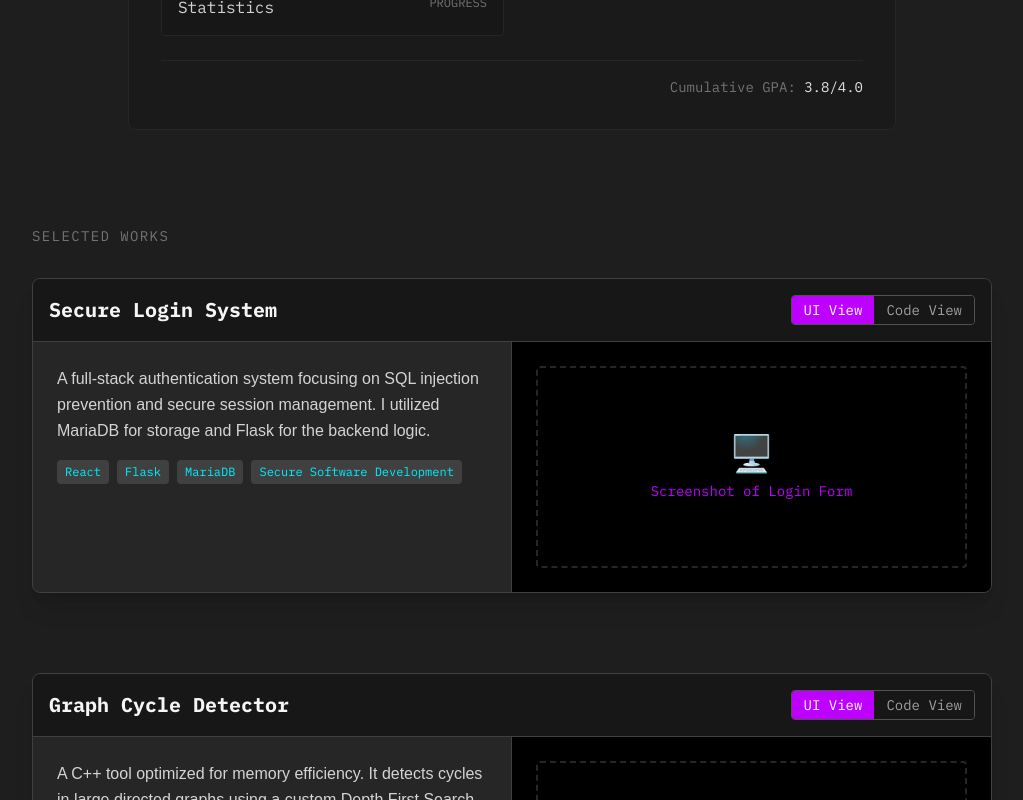
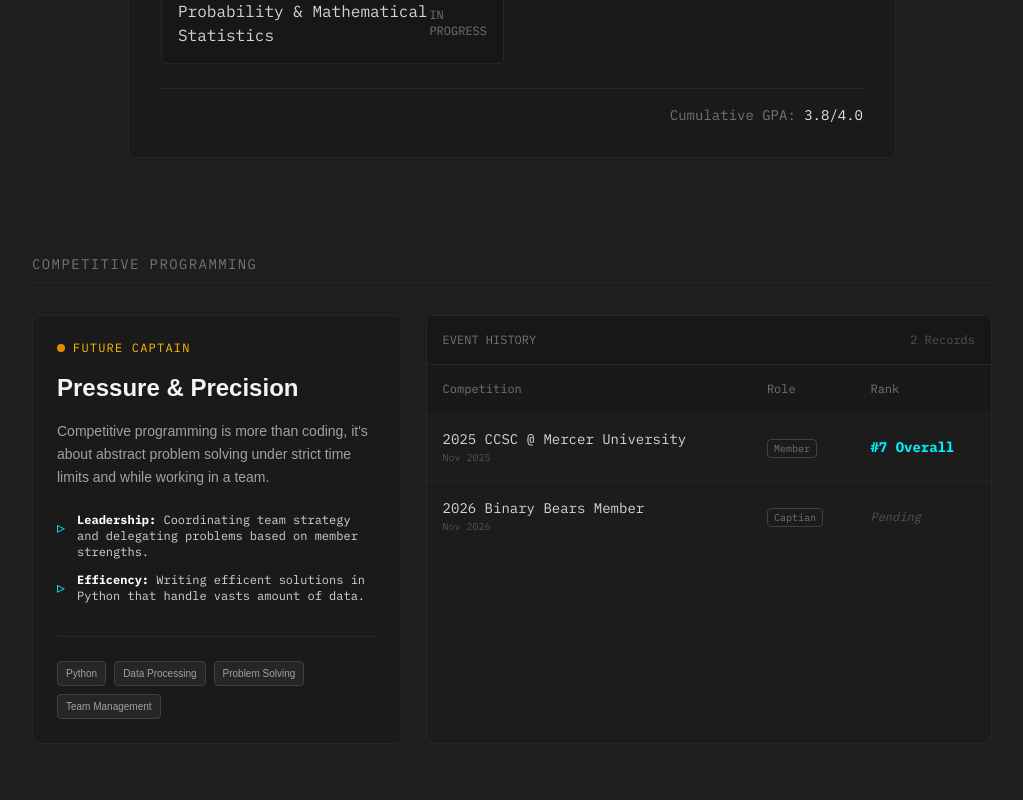
Before and after one commit to Jstowers1/Jstowers1.github.io, a Next.js app: page / in a window 1280 px wide. Shown: the part 2000-2800 px from the top of the page, without its empty margins (128-1151 px from the left). Built offline with nearby package versions, Linux system fonts and the light colour scheme; a web font is replaced by a local one.

Commit message:
Competitive Programming
Added a section about my time spent in the Binary Bears, Mercer's
Competitive Programming Team

```diff
--- /dev/null
+++ b/app/components/CompetitiveProgramming.tsx
@@ -0,0 +1,140 @@
+interface Competition {
+  name: string;
+  role: "Captain" | "Member" | "Solo";
+  rank: string; // e.g., "#6" or "Pending"
+  date: string;
+  status: "completed" | "upcoming";
+}
+
+const competitions: Competition[] = [
+  {
+    name: "2025 CCSC @ Mercer University",
+    role: "Member",
+    rank: "#7 Overall",
+    date: "Nov 2025",
+    status: "completed",
+  },
+  {
+    name: "2026 Binary Bears Member",
+    role: "Captian",
+    rank: "Pending",
+    date: "Nov 2026",
+    status: "upcoming",
+  },
+];
+
+export default function CompetitionLog() {
+  return (
+    <div className="max-w-5xl mx-auto mb-32">
+
+      {/* Section Header */}
+      <h2 className="font-mono text-sm text-neutral-500 mb-8 uppercase tracking-widest border-b border-neutral-800 pb-2">
+        Competitive Programming
+      </h2>
+
+      <div className="grid grid-cols-1 lg:grid-cols-5 gap-6">
+
+        {/* PANEL 1: The "Why This Matters" Info Panel (Spans 2 columns) */}
+        <div className="lg:col-span-2 flex flex-col gap-6">
+
+          {/* The "Hook" Card */}
+          <div className="bg-neutral-900/50 border border-neutral-800 p-6 rounded-lg h-full flex flex-col justify-between">
+            <div>
+              <div className="flex items-center gap-2 mb-4">
+                <div className="w-2 h-2 rounded-full bg-amber-500 animate-pulse"></div>
+                <h3 className="text-amber-400 font-mono text-xs uppercase tracking-widest">
+                  Future Captain
+                </h3>
+              </div>
+
+              <h4 className="text-2xl font-bold text-neutral-100 font-sans mb-4">
+                Pressure & Precision
+              </h4>
+
+              <p className="text-neutral-400 text-sm leading-relaxed mb-6">
+                Competitive programming is more than coding, it's about
+                abstract problem solving under strict time limits and while working in a team.
+              </p>
+
+              <div className="space-y-3">
+                <div className="flex items-start gap-3">
+                  <span className="text-accent-cyan mt-1">▹</span>
+                  <p className="text-xs text-neutral-300 font-mono">
+                    <strong className="text-white">Leadership:</strong> Coordinating team strategy and delegating problems based on member strengths.
+                  </p>
+                </div>
+                <div className="flex items-start gap-3">
+                  <span className="text-accent-cyan mt-1">▹</span>
+                  <p className="text-xs text-neutral-300 font-mono">
+                    <strong className="text-white">Efficency:</strong> Writing efficent solutions in Python that handle vasts amount of data.
+                  </p>
+                </div>
+              </div>
+            </div>
+
+            {/* Tech Badge Footer */}
+            <div className="mt-8 pt-6 border-t border-neutral-800 flex flex-wrap gap-2">
+              {["Python", "Data Processing", "Problem Solving", "Team Management"].map(tag => (
+                <span key={tag} className="text-[10px] px-2 py-1 bg-neutral-800 border border-neutral-700 rounded text-neutral-400">
+                  {tag}
+                </span>
+              ))}
+            </div>
+          </div>
+        </div>
+
+        {/* PANEL 2: The Scrollable Log (Spans 3 columns) */}
+        <div className="lg:col-span-3 bg-neutral-900/30 border border-neutral-800 rounded-lg overflow-hidden flex flex-col">
+
+          {/* Log Header */}
+          <div className="p-4 bg-neutral-900 border-b border-neutral-800 flex justify-between items-center">
+            <span className="font-mono text-xs text-neutral-500 uppercase">Event History</span>
+            <span className="font-mono text-xs text-neutral-600">{competitions.length} Records</span>
+          </div>
+
+          {/* Scrollable Container - This keeps it compact even if you add 50 events */}
+          <div className="overflow-y-auto max-h-[350px] scrollbar-thin scrollbar-thumb-neutral-700 scrollbar-track-transparent">
+            <table className="w-full text-left border-collapse">
+              <thead className="bg-neutral-900/50 text-xs text-neutral-500 font-mono sticky top-0 backdrop-blur-md">
+                <tr>
+                  <th className="p-4 font-normal">Competition</th>
+                  <th className="p-4 font-normal">Role</th>
+                  <th className="p-4 font-normal">Rank</th>
+                </tr>
+              </thead>
+              <tbody className="text-sm font-mono divide-y divide-neutral-800">
+                {competitions.map((comp, i) => (
+                  <tr key={i} className="hover:bg-neutral-800/30 transition-colors">
+                    <td className="p-4 text-neutral-300">
+                      {comp.name}
+                      <div className="text-[10px] text-neutral-600 mt-0.5">{comp.date}</div>
+                    </td>
+                    <td className="p-4">
+                      <span className={`text-[10px] px-1.5 py-0.5 rounded border ${
+                        comp.role === "Captain"
+                        ? "border-amber-900/40 text-amber-500 bg-amber-900/10"
+                        : "border-neutral-700 text-neutral-500"
+                      }`}>
+                        {comp.role}
+                      </span>
+                    </td>
+                    <td className="p-4">
+                      {comp.status === "upcoming" ? (
+                        <span className="text-neutral-600 italic text-xs">Pending</span>
+                      ) : (
+                        <span className={comp.rank.includes("#7") ? "text-accent-cyan font-bold" : "text-neutral-400"}>
+                          {comp.rank}
+                        </span>
+                      )}
+                    </td>
+                  </tr>
+                ))}
+              </tbody>
+            </table>
+          </div>
+        </div>
+
+      </div>
+    </div>
+  );
+}
--- a/app/components/ExperienceLog.tsx
+++ b/app/components/ExperienceLog.tsx
@@ -36,7 +36,8 @@ const history: Job[] = [
     description: [
       "Developed and integrated a custom, mobile first LMS.",
       "Utilized NodeJS, Bootstrap5, and MySQL to create a full-stack application from the ground up.",
-      "Worked directly under the CEO to improve company systems."
+      "Worked directly under the CEO to improve company systems.",
+      "Designed entire systems using Figma."
     ]
   },
 ];
--- a/app/page.tsx
+++ b/app/page.tsx
@@ -1,7 +1,8 @@
-import TextRotator   from "./components/TextRotator";
-import ExperienceLog from "./components/ExperienceLog";
-import Education     from "./components/Education";
-import ProjectCard   from "./components/ProjectCard";
+import TextRotator            from "./components/TextRotator";
+import CompetitiveProgramming from "./components/CompetitiveProgramming";
+import ExperienceLog          from "./components/ExperienceLog";
+import Education              from "./components/Education";
+import ProjectCard            from "./components/ProjectCard";
 
 export default function Home() {
   // Mock Data - In a real app, this might come from a JSON file or database
@@ -84,6 +85,11 @@ bool isCyclicUtil(int v, bool visited[], bool *recStack) {
         <Education />
       </section>
 
+      {/* Binary Bears Information */}
+      <section className="mb-24">
+        <CompetitiveProgramming />
+      </section>
+
       {/* Projects Section */}
       <section>
         <h2 className="font-mono text-sm text-neutral-500 mb-8 uppercase tracking-widest">Selected Works</h2>
```
